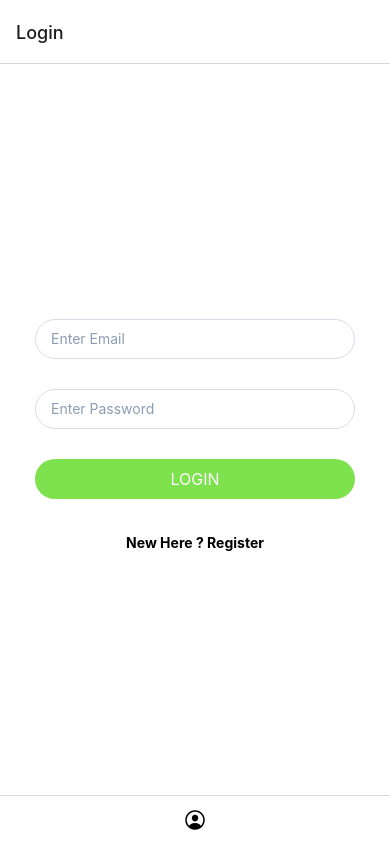
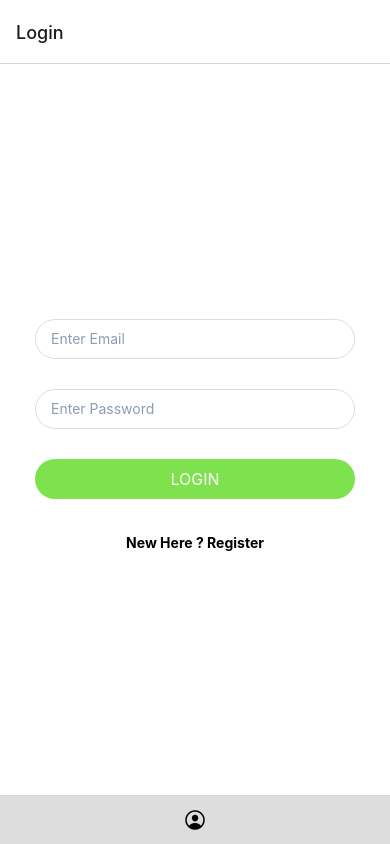
Before and after one commit to DimitriRomano/Projet-B3-Ynov---Immo, a React Native app: screen / in a window 390 px wide. Built offline with nearby package versions, Linux system fonts and the light colour scheme.

Commit message:
temp fix

```diff
--- a/navigation/Navigation.js
+++ b/navigation/Navigation.js
@@ -50,11 +50,9 @@ function LoginStack() {
 }
 
 export default function YmobilierTab(){
-    //const authed = isAuthenticated();
-    const test = false;
+    const authed = isAuthenticated();
     return (
         <NavigationContainer>
-            {test ?
             <Tab.Navigator
                 screenOptions={
                     {tabBarActiveBackgroundColor: '#DDDDDD',
@@ -62,11 +60,12 @@ export default function YmobilierTab(){
                     }
                 }
             >
-
+            {authed ? (
+                <>
                 <Tab.Screen
                     name="HomeTabScreen"
                     component={HomeStack}
-                    options={{
+                    optidons={{
                         tabBarLabel: 'Home',
                         headerShown: false,
                         tabBarIcon: () => {
@@ -99,10 +98,10 @@ export default function YmobilierTab(){
                     tabBarShowLabel: false,
                 }}
                 />
-
-            </Tab.Navigator>
-            :
-            <Tab.Navigator>
+                </>
+            )
+            : (
+                <>
                 <Tab.Screen
                         name="Loggin"
                         component={LoginStack}
@@ -117,8 +116,10 @@ export default function YmobilierTab(){
                             }
                         }
                     />
+                </>
+            )
+                }
             </Tab.Navigator>
-                    }
         </NavigationContainer>
     )
 }
```
